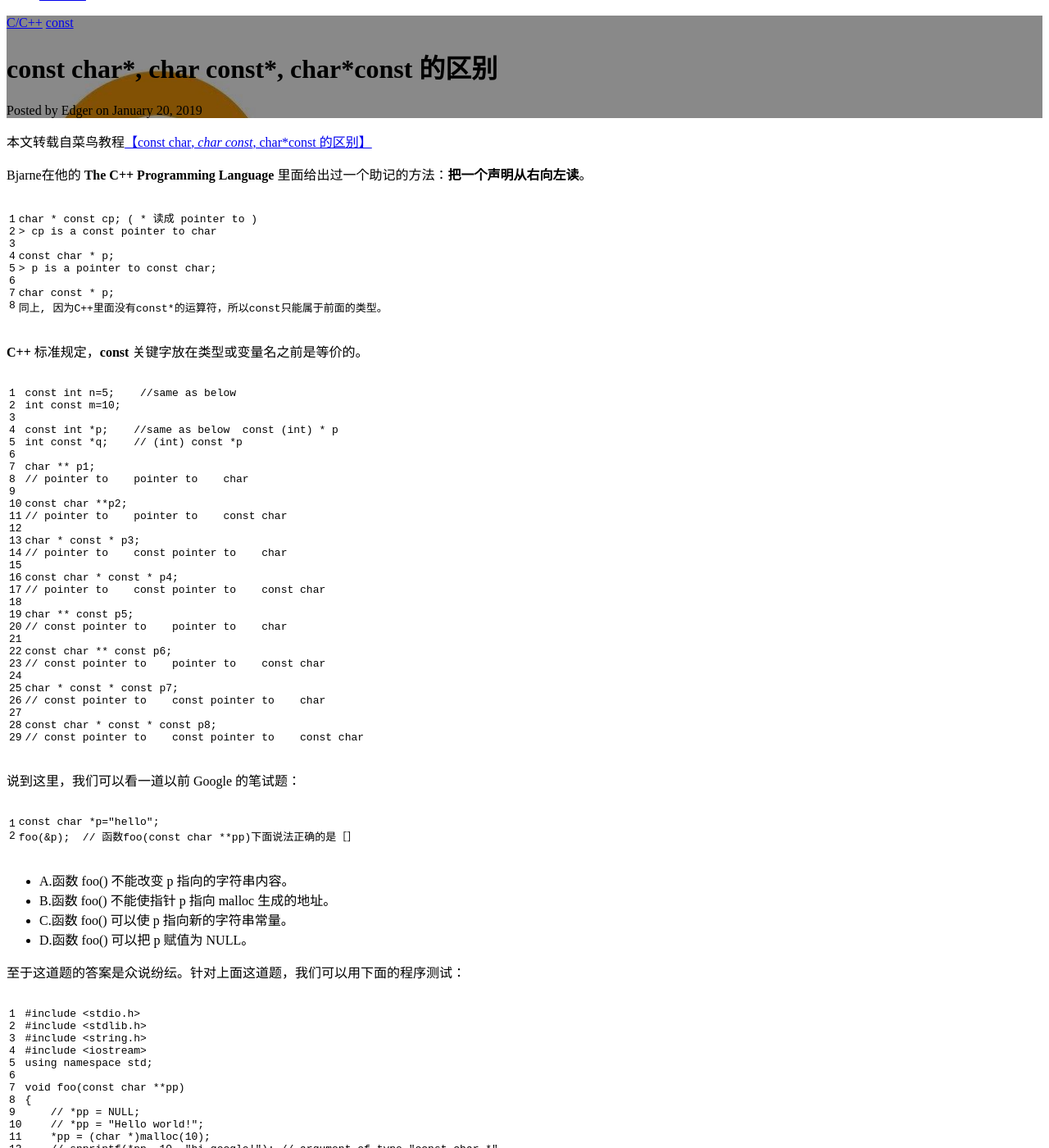
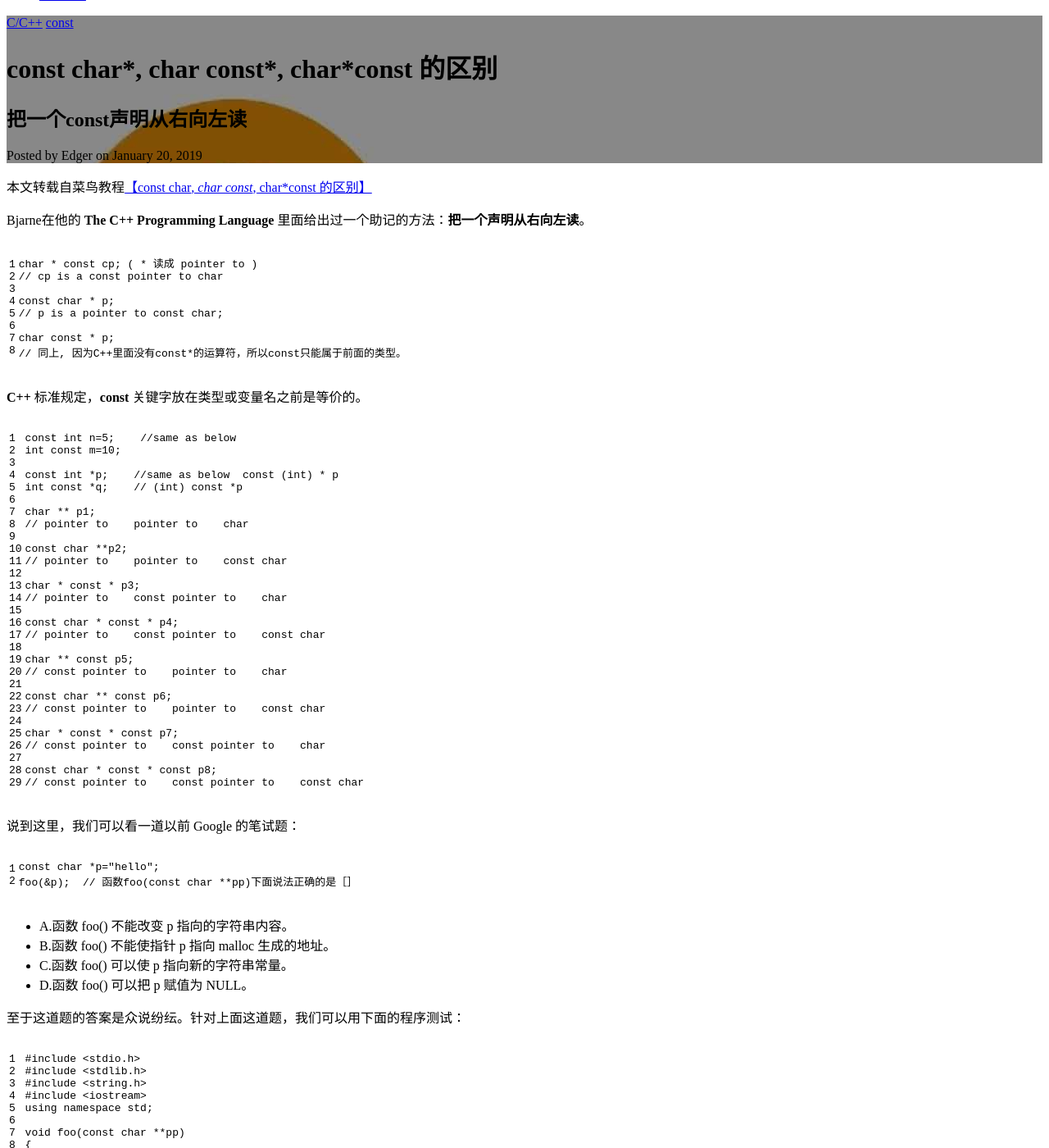
Before and after one commit to Edger/edger.github.io, a Jekyll site: the page built from _posts/2019-01-10-C++-const.md, in a window 1280 px wide and 1400 px high, scrolled down 214 px. Shown: the whole window at 82% size. Built offline with Jekyll 4.4.1, drawn with Linux system fonts in a browser that asks for light colours; comment, search, counter and statistics services are not loaded; some of the changed text lies outside the part shown.

Commit message:
updated C++ const post

````diff
--- a/_posts/2019-01-10-C++-const.md
+++ b/_posts/2019-01-10-C++-const.md
@@ -1,13 +1,15 @@
 ---
 layout:     post
 title:      "const char*, char const*, char*const 的区别"
-subtitle:   ""
+subtitle:   "把一个const声明从右向左读"
 date:       2019-01-20 16:25:00
 author:     "Edger"
 header-img: "img/post-bg-const.jpg"
-catalog: true
+catalog: false
 tags:
+
     - C/C++
+
     - const
 ---
 
@@ -16,20 +18,20 @@ tags:
 
 Bjarne在他的 **The C++ Programming Language** 里面给出过一个助记的方法：**把一个声明从右向左读**。
 
-```
+```cpp
 char * const cp; ( * 读成 pointer to )
-> cp is a const pointer to char
+// cp is a const pointer to char
 
 const char * p;
-> p is a pointer to const char;
+// p is a pointer to const char;
 
 char const * p;
-同上, 因为C++里面没有const*的运算符，所以const只能属于前面的类型。
+// 同上, 因为C++里面没有const*的运算符，所以const只能属于前面的类型。
 ```
 
 **C++** 标准规定，**const** 关键字放在类型或变量名之前是等价的。
 
-```
+```cpp
 const int n=5;    //same as below
 int const m=10;
 
@@ -63,7 +65,7 @@ const char * const * const p8;
 
 说到这里，我们可以看一道以前 Google 的笔试题：
 
-```
+```cpp
 const char *p="hello";
 foo(&p);  // 函数foo(const char **pp)下面说法正确的是［］
 ```
@@ -75,7 +77,7 @@ foo(&p);  // 函数foo(const char **pp)下面说法正确的是［］
 
 至于这道题的答案是众说纷纭。针对上面这道题，我们可以用下面的程序测试：
 
-```
+```cpp
 #include <stdio.h>
 #include <stdlib.h>
 #include <string.h>
````
Also changed, not shown: img/post-bg-const.jpg.
